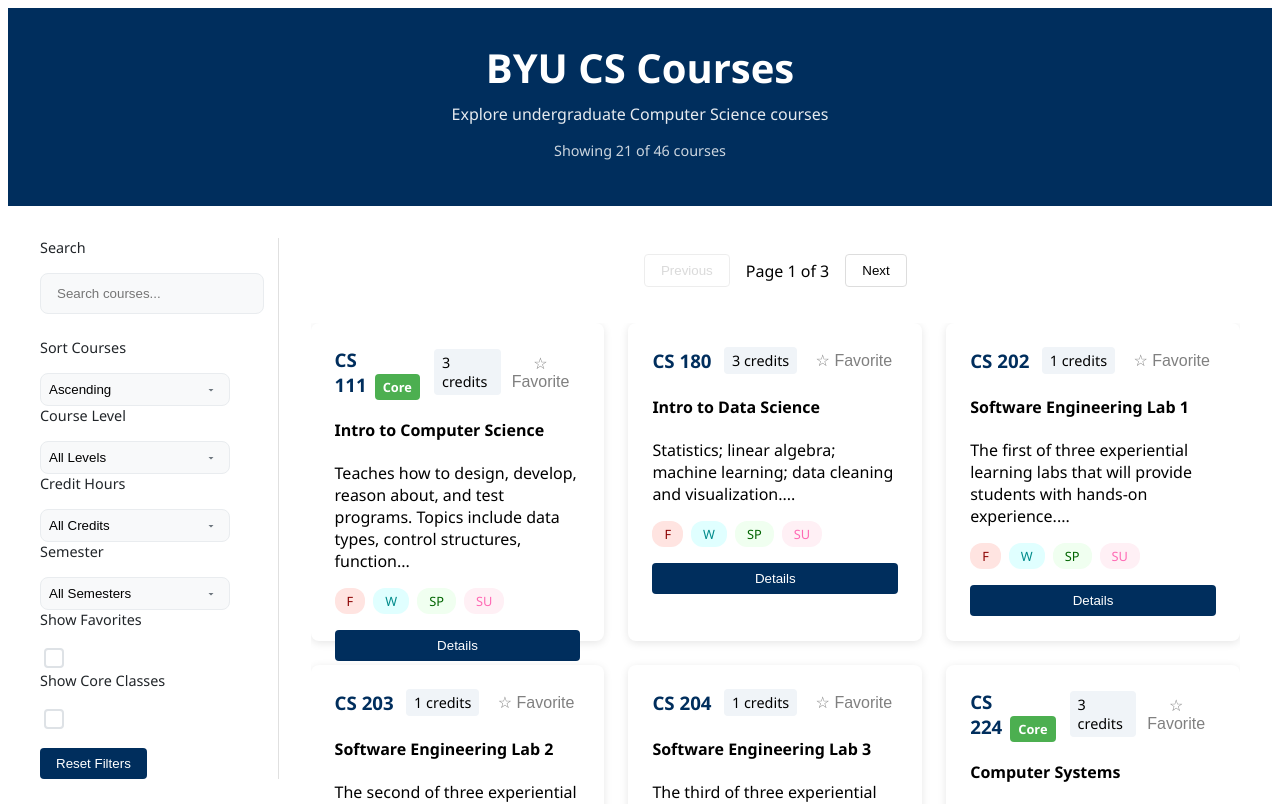
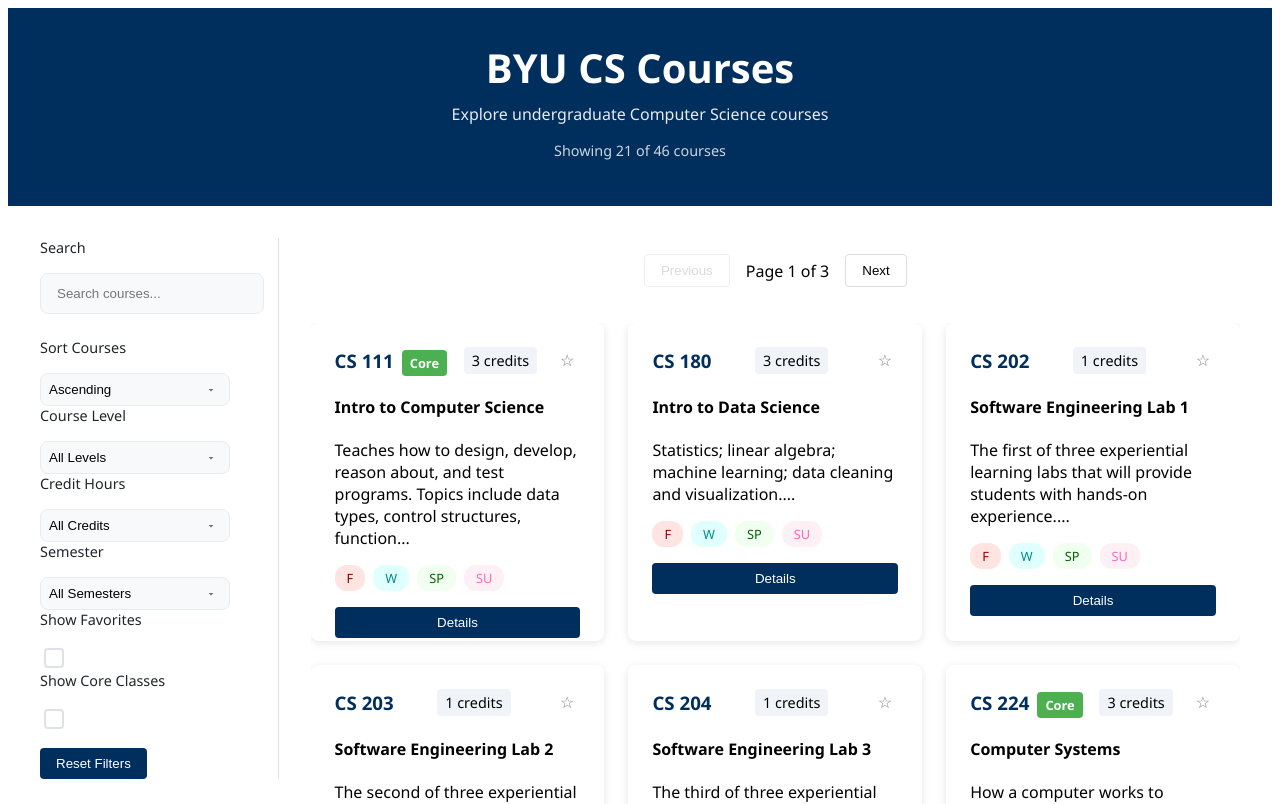
Before and after one commit to nbn1343/P1_Website, a React (Vite) app: page / in a window 1280 px wide. Shown: the top 804 px of the page. Built offline with nearby package versions, Linux system fonts and the light colour scheme.

Commit message:
added filter handlers

```diff
--- a/src/App.jsx
+++ b/src/App.jsx
@@ -252,7 +252,7 @@ function App() {
                         }`}
                         onClick={() => toggleFavorite(course.id)}
                       >
-                        {favorites.includes(course.id) ? '★ Unfavorite' : '☆ Favorite'}
+                        {favorites.includes(course.id) ? '★' : '☆'}
                       </button>
                     </div>
                     <h4>{course.title}</h4>
```
